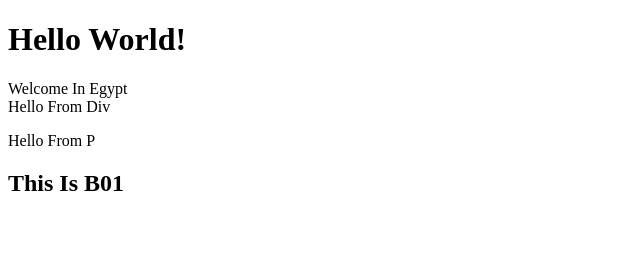
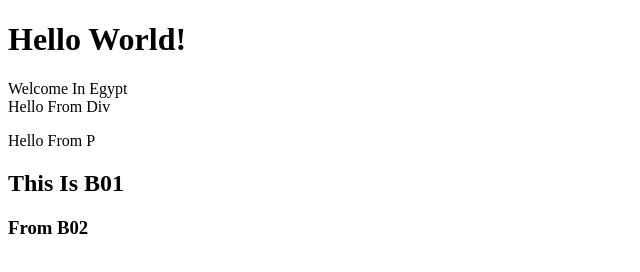
Before and after one commit to moelshenawy/Landing-Page-Project, a plain HTML site: page page.html in a window 1280 px wide. Shown: the whole page, without its empty margins (0-640 px from the left). Drawn offline with Linux system fonts and the light colour scheme.

Commit message:
ADD From B02

```diff
--- a/page.html
+++ b/page.html
@@ -12,5 +12,6 @@
     <div>Hello From Div</div>
     <p>Hello From P</p>
     <h2>This Is B01</h2>
+    <h3>From B02</h3>
   </body>
 </html>
```
